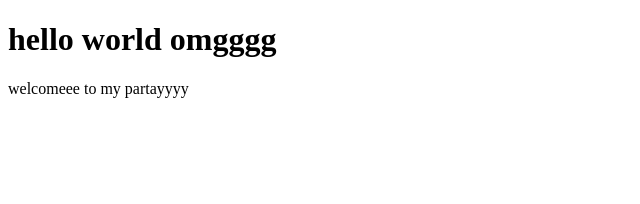
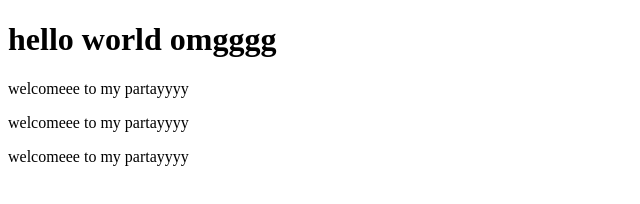
Before and after one commit to jasleensand/hello-world, a plain HTML site: page index.html in a window 1280 px wide. Shown: the whole page, without its empty margins (0-640 px from the left). Drawn offline with Linux system fonts and the light colour scheme.

Commit message:
updatesss

```diff
--- a/index.html
+++ b/index.html
@@ -8,5 +8,7 @@
 <body>
     <h1> hello world omgggg</h1>
     <p> welcomeee to my partayyyy</p>
+    <p> welcomeee to my partayyyy</p>
+    <p> welcomeee to my partayyyy</p>
 </body>
 </html>
```
